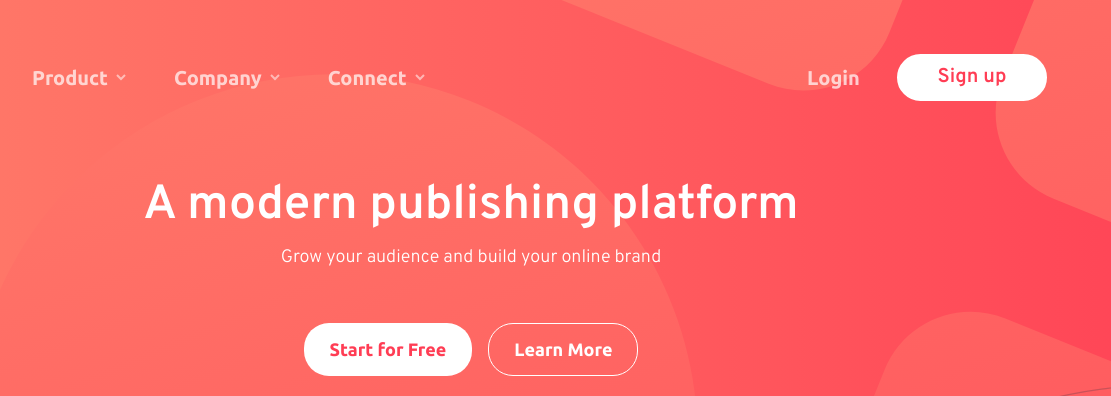
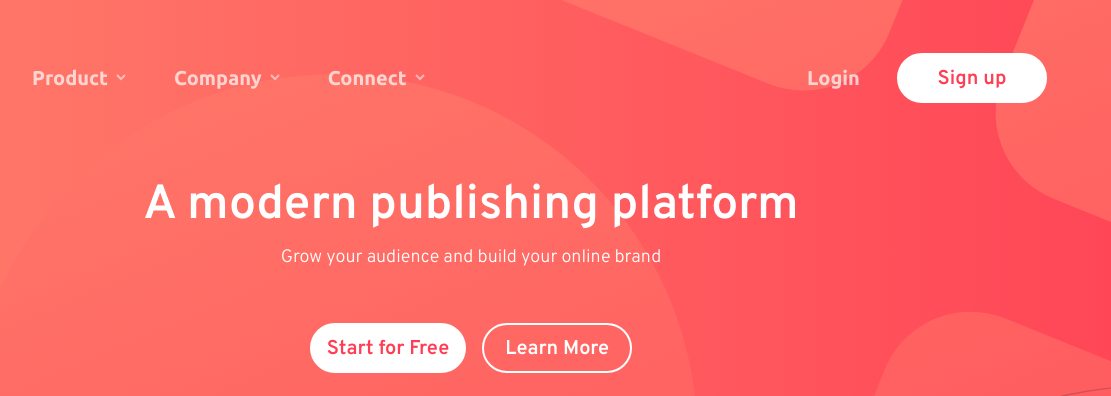
Before and after one commit to Zyruks/frontend-mentor-blogr-landing-page, a website: page src/index.html in a window 1280 px wide. Shown: the top 396 px of the page, 169-1280 px from the left. Drawn offline with nearby package versions, Linux system fonts and the light colour scheme; files that its build step writes are made by us from their sources.

Commit message:
move btn style to component area

```diff
--- a/src/index.html
+++ b/src/index.html
@@ -137,7 +137,7 @@
           </ul>
           <div class="login-area">
             <a href="#login">Login</a>
-            <button class="sign-up-btn">Sign up</button>
+            <button class="btn btn--sign-up">Sign up</button>
           </div>
           <!--* menu end -->
         </nav>
@@ -151,8 +151,8 @@
         <h1 class="headings-h1">A modern publishing platform</h1>
         <p class="hero__p">Grow your audience and build your online brand</p>
         <div class="hero-btn-wrapper">
-          <button class="hero__btn hero__btn--bg-on">Start for Free</button>
-          <button class="hero__btn hero__btn--bg-off">Learn More</button>
+          <button class="btn">Start for Free</button>
+          <button class="btn btn--inverted">Learn More</button>
         </div>
       </section>
       <!--* hero-section-end -->
--- a/src/scss/abstract/_breakpoints.scss
+++ b/src/scss/abstract/_breakpoints.scss
@@ -12,7 +12,7 @@ $breakpoints-up: (
 /* 0.2px difference that way no visual bug and problems with breakpoints-up */
 $breakpoints-down: (
   "small": 27.5em,
-  "medium": 47.9988em,
+  "medium": 53.1248em,
   "large": 74.9988em,
 );
 @mixin breakpoint($size) {
--- /dev/null
+++ b/src/scss/components/_buttons.scss
@@ -0,0 +1,53 @@
+@use "../abstract/" as *;
+
+.btn {
+  border: rem(2) solid var(--white);
+  border-radius: rem(40);
+
+  background: var(--white);
+
+  transition: border 400ms ease-in-out, background 400ms ease-in-out,
+    color 200ms ease-in-out;
+
+  padding-inline: rem(15);
+  padding-block-start: rem(13);
+  padding-block-end: rem(10);
+
+  min-inline-size: rem(150);
+
+  &:hover {
+    border: rem(2) solid rgba(0, 0, 0, 0%);
+
+    background: rgba(255, 255, 255, 30%);
+  }
+}
+
+.btn--inverted {
+  border-color: var(--white);
+
+  background-color: rgba(255, 255, 255, 0%);
+
+  &:hover {
+    background-color: var(--white);
+  }
+}
+
+.btn--sign-up {
+  @include breakpoint-down(medium) {
+    border: rem(2) solid rgba(255, 255, 255, 100%);
+
+    background: linear-gradient(
+      90deg,
+      var(--mobile-gradient-one) 0%,
+      var(--mobile-gradient-two) 100%
+    );
+
+    &:hover {
+      border: rem(2) solid var(--mobile-gradient-two);
+    }
+  }
+
+  @include breakpoint(large) {
+    background: var(--white);
+  }
+}
--- a/src/scss/components/_index.scss
+++ b/src/scss/components/_index.scss
@@ -1,2 +1,3 @@
 @forward "burger-menu";
 @forward "content-info";
+@forward "buttons";
--- a/src/scss/globals/_typography.scss
+++ b/src/scss/globals/_typography.scss
@@ -34,6 +34,45 @@ h4 {
   margin-block: 0;
   margin-inline: 0;
 }
+
+/* ******************* *\
+ ? #component typography
+\* ******************* */
+
+.btn {
+  color: var(--mobile-gradient-two);
+  font-weight: 600;
+  font-size: rem(20);
+
+  &:hover {
+    color: var(--white);
+  }
+}
+
+.btn--inverted {
+  color: var(--white);
+
+  &:hover {
+    color: var(--mobile-gradient-two);
+  }
+}
+
+.btn--sign-up {
+  @include breakpoint-down(medium) {
+    color: var(--white);
+
+    &:hover {
+      color: var(--mobile-gradient-two);
+    }
+  }
+  @include breakpoint(large) {
+    color: var(--mobile-gradient-two);
+  }
+}
+
+/* ******************* *\
+ ? #component typography end
+\* ******************* */
 
 /* ******************* *\
  ? #header typography
@@ -88,24 +127,6 @@ h4 {
   }
 }
 
-.sign-up-btn {
-  color: var(--white);
-  font-weight: 600;
-  font-size: rem(20);
-
-  &:hover {
-    color: var(--mobile-gradient-two);
-  }
-
-  @include breakpoint(large) {
-    color: var(--mobile-gradient-two);
-
-    &:hover {
-      color: var(--white);
-    }
-  }
-}
-
 /* ******************* *\
  ? #header typography end
 \* ******************* */
@@ -126,28 +147,6 @@ h4 {
   color: var(--white);
   font-size: rem(18);
   text-align: center;
-}
-
-.hero__btn {
-  font-weight: 600;
-  font-size: rem(18);
-  font-family: $secondary-font;
-}
-
-.hero__btn--bg-on {
-  color: var(--mobile-gradient-two);
-
-  &:hover {
-    color: var(--white);
-  }
-}
-
-.hero__btn--bg-off {
-  color: var(--white);
-
-  &:hover {
-    color: var(--mobile-gradient-two);
-  }
 }
 
 /* ******************* *\
--- a/src/scss/layout/_header.scss
+++ b/src/scss/layout/_header.scss
@@ -201,43 +201,6 @@
   inline-size: rem(50);
 }
 
-.sign-up-btn {
-  border: rem(2) solid var(--white);
-  border-radius: rem(40);
-
-  background: linear-gradient(
-    90deg,
-    var(--mobile-gradient-one) 0%,
-    var(--mobile-gradient-two) 100%
-  );
-
-  transition: border 400ms ease-in-out, background 400ms ease-in-out,
-    color 200ms ease-in-out;
-
-  padding-inline: rem(40);
-  padding-block: rem(15);
-
-  &:hover {
-    border: rem(2) solid var(--mobile-gradient-two);
-
-    background: var(--white);
-  }
-
-  @include breakpoint(large) {
-    background: var(--white);
-    padding-inline: rem(15);
-    padding-block: rem(10);
-
-    min-inline-size: rem(150);
-
-    &:hover {
-      border: rem(2) solid rgba(0, 0, 0, 0%);
-
-      background: rgba(255, 255, 255, 30%);
-    }
-  }
-}
-
 /* ******************* *\
 #Nav Bar End
 \* ******************* */
--- a/src/scss/layout/_hero.scss
+++ b/src/scss/layout/_hero.scss
@@ -58,31 +58,3 @@
   margin-block-start: rem(40);
   inline-size: 100%;
 }
-
-.hero__btn {
-  border: rem(1) solid rgba(255, 255, 255, 0%);
-
-  border-radius: rem(25);
-  padding-block: rem(15);
-  padding-inline: rem(25);
-
-  transition: background 300ms ease-in-out, color 300ms ease-in-out;
-}
-
-.hero__btn--bg-on {
-  background-color: var(--white);
-
-  &:hover {
-    background-color: rgba(255, 255, 255, 30%);
-  }
-}
-
-.hero__btn--bg-off {
-  border-color: var(--white);
-
-  background-color: rgba(255, 255, 255, 0%);
-
-  &:hover {
-    background-color: var(--white);
-  }
-}
```
